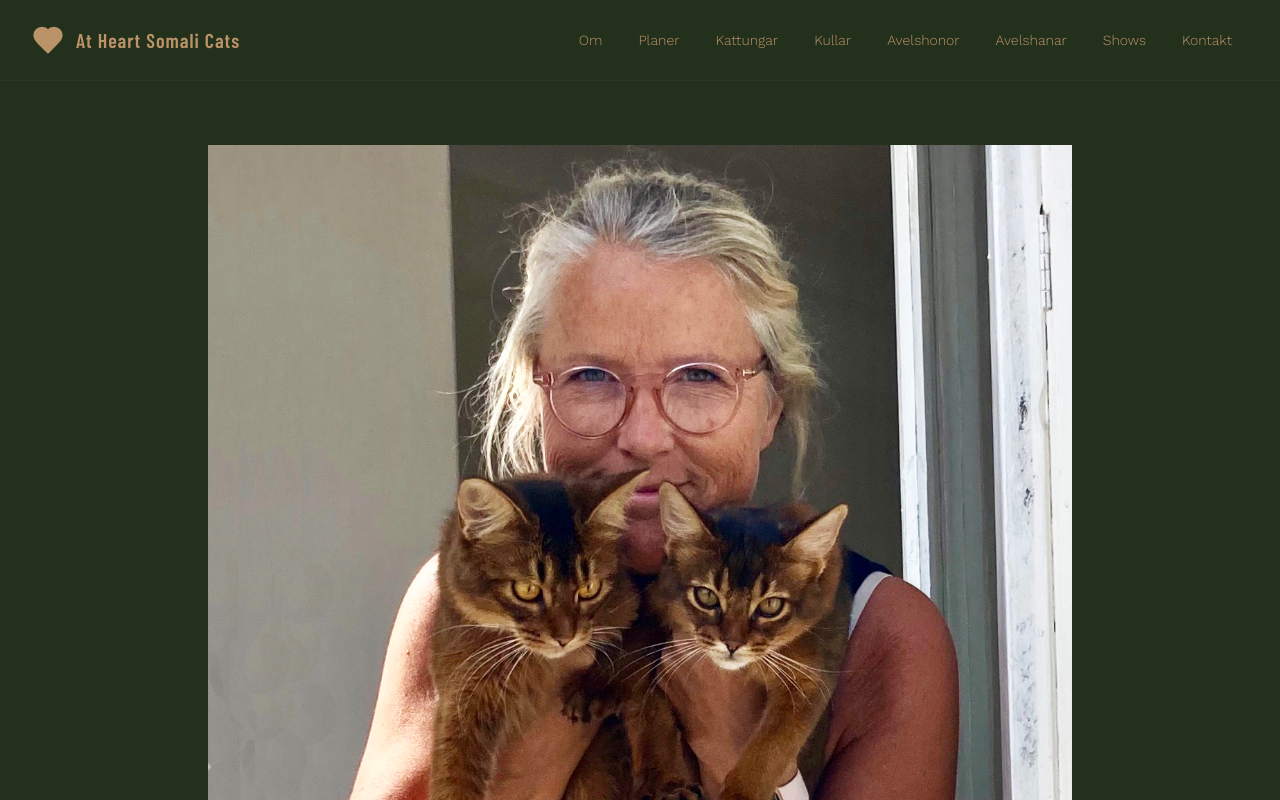
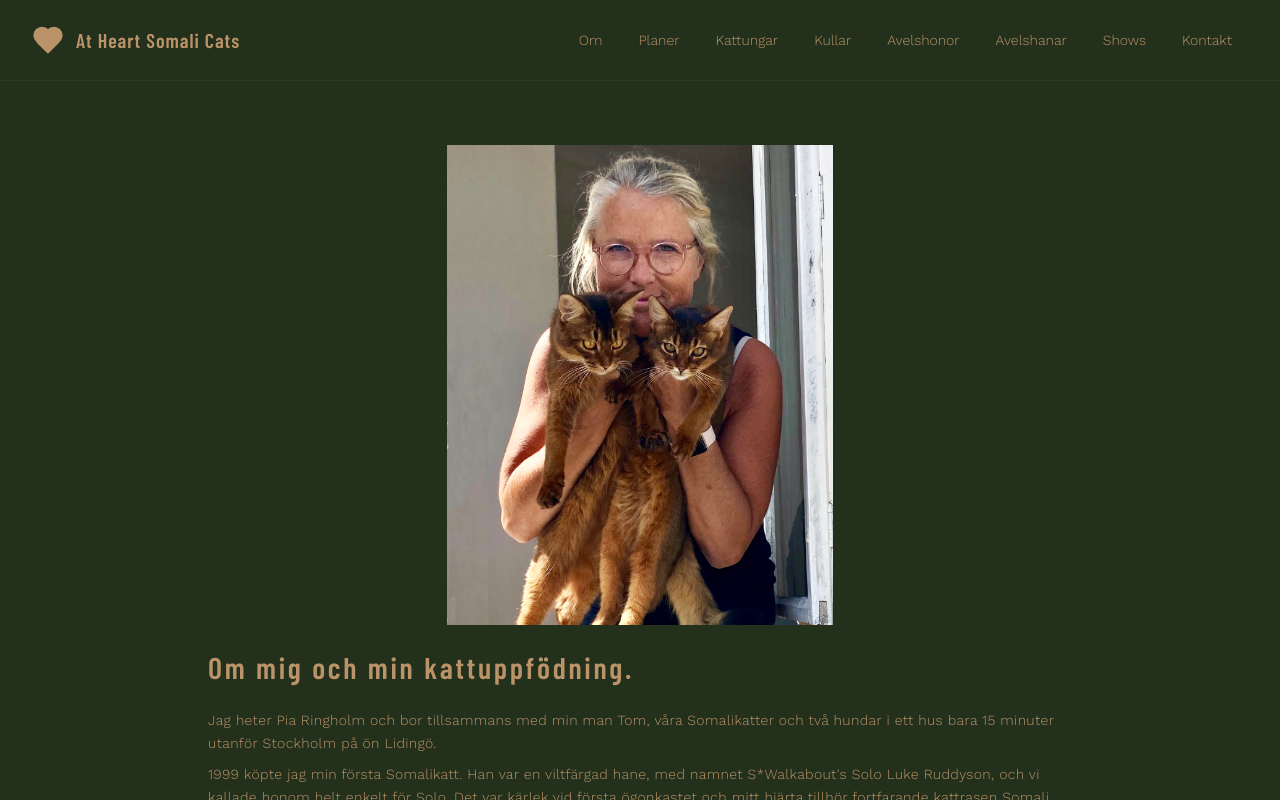
Before and after one commit to swartbergs/at-heart-somali, a React (Vite) app: page /om in a window 1280 px wide. Shown: the top 800 px of the page. Built offline with nearby package versions, Linux system fonts and the light colour scheme; the HTML template or start-up script is replaced by a standard one.

Commit message:
Refactor image sizing and positioning

```diff
--- a/src/pages/Om.tsx
+++ b/src/pages/Om.tsx
@@ -9,11 +9,11 @@ const Om = () => {
       <main className="flex-1 bg-brand-dark-green">
         <div className="container mx-auto px-4 py-12 md:py-16 max-w-4xl">
           {/* Portrait Image */}
-          <div className="mb-6">
+          <div className="mb-6 flex justify-center">
             <img
               src={piaWithCats}
               alt="Pia Ringholm med två Somalikatter"
-              className="w-full"
+              className="w-[90vw] md:w-full md:max-w-[820px] max-h-[60vh] object-contain"
             />
           </div>
 
```
